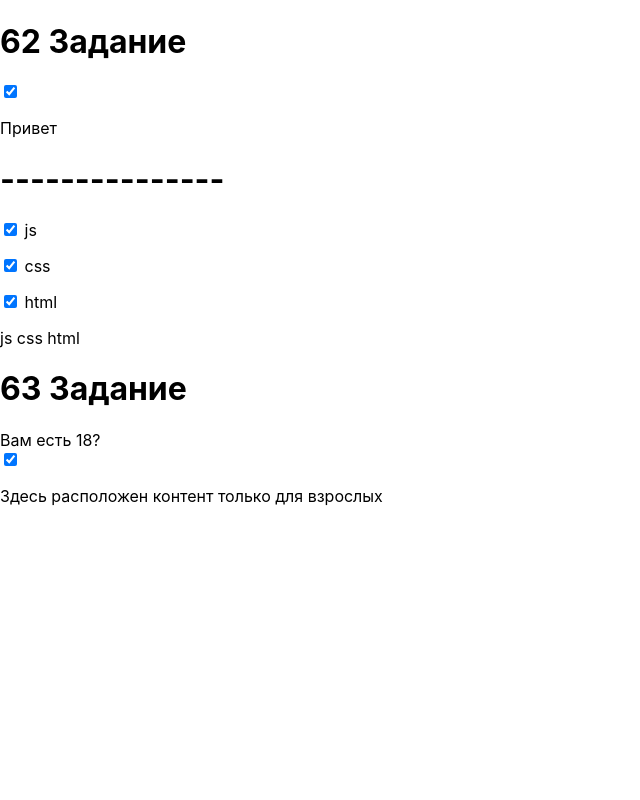
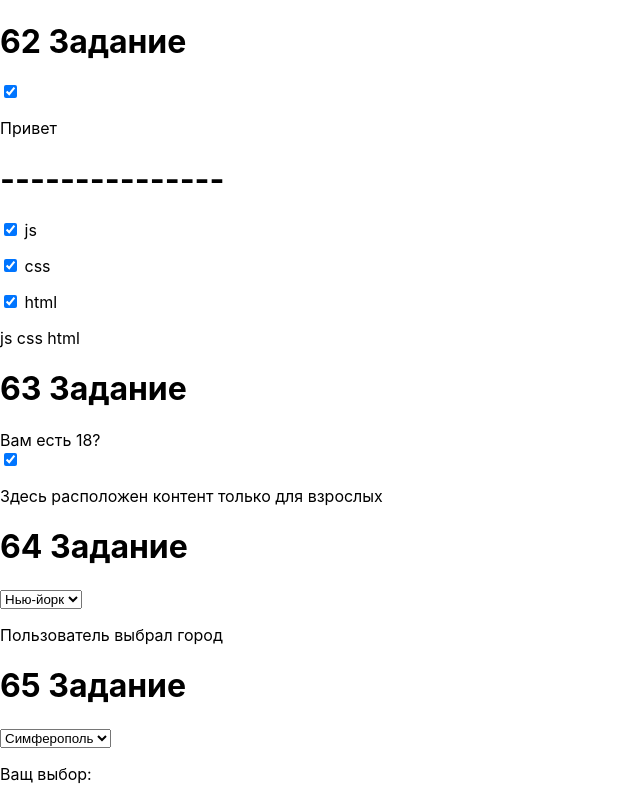
Before and after one commit to Vilen-lfk/React_tasks, a React (Create React App) app: page / in a window 1280 px wide. Shown: the part 949-1749 px from the top of the page, without its empty margins (0-640 px from the left). Before the commit the page ends 1471 px from the top, so only its background shows below. Built offline with nearby package versions, Linux system fonts and the light colour scheme.

Commit message:
64-65 tasks

```diff
--- a/src/App2.js
+++ b/src/App2.js
@@ -106,6 +106,18 @@ function App2(){
 	} else {
 		message = <p>Еще молоко на губах не отсохло</p>;
 	}
+    //64
+    const [ mass, setMass] = useState('');
+    function handleMass(event){
+        setMass(event.target.value);
+    }
+    //65
+    const citys = ['Симферополь', 'Евпатория', 'Саки', 'Бахчисарай'];
+    const [mel, setMel] = useState('')
+
+    const opt = citys.map((city, index) => {
+        return <option key = {index}>{city}</option>
+    });
     return(
         <>
         <ul>
@@ -177,6 +189,23 @@ function App2(){
 			onChange={() => setChecked(!checked)} />
 		    <div>{message}</div>
     	</div>
+        <div>
+            <h1>64 Задание</h1>
+            <select value = {mass} onChange={handleMass}>
+                <option>Нью-йорк</option>
+                <option>Берлин</option>
+                <option>Москва</option>
+                <option>Париж</option>
+            </select>
+            <p>Пользователь выбрал город {mass}</p>
+        </div>
+        <div>
+            <h1>65 Задание</h1>
+            <select value = {mel} onChange={(event) => setMel(event.target.value)}>
+                {opt}
+            </select>
+            <p>Ващ выбор: {mel}</p>
+        </div>
         </>
     );
 
```
